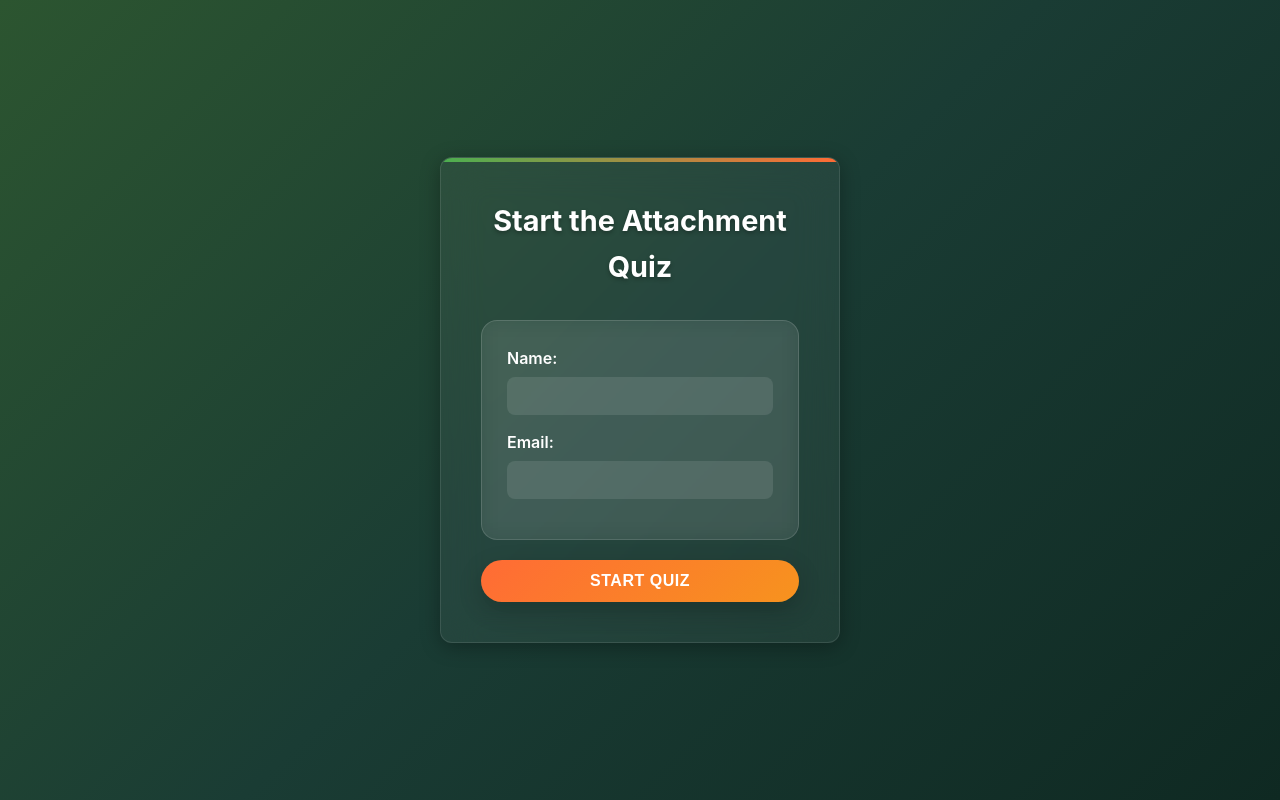
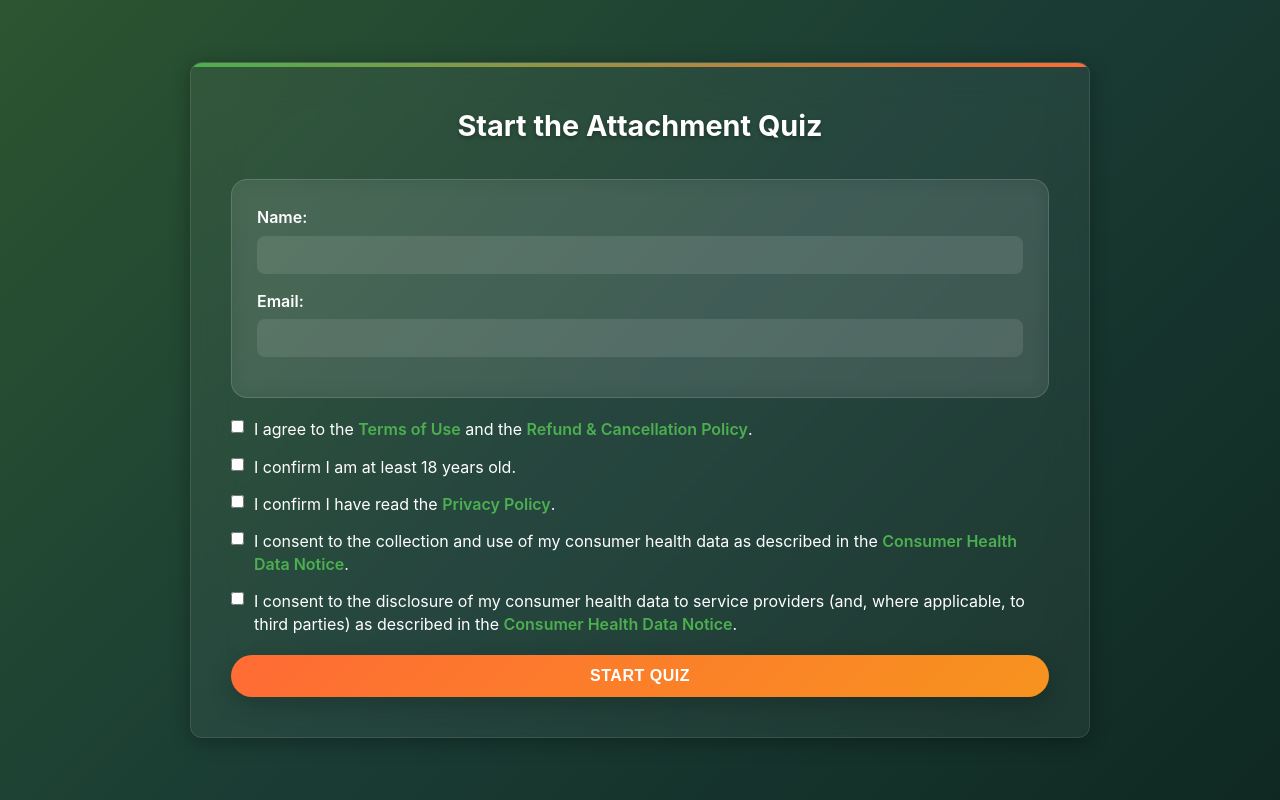
Before and after one commit to umarsabir12/adamlanesmith-flask-app, a Flask app: page /start in a window 1280 px wide. Run offline with Flask 3, Linux system fonts and the light colour scheme.

Commit message:
Added checkbox before going into quiz

```diff
--- a/templates/start.html
+++ b/templates/start.html
@@ -22,7 +22,7 @@
       border-radius: 12px;
       box-shadow: 0 4px 20px rgba(0, 0, 0, 0.3);
       width: 100%;
-      max-width: 400px;
+      /* max-width: 400px; */
     }
 
     h1 {
@@ -39,6 +39,42 @@
       font-weight: 600;
       display: block;
       margin-bottom: 5px;
+    }
+
+    .checkbox-group {
+      margin-bottom: 20px;
+    }
+
+    .checkbox-item {
+      display: flex;
+      align-items: flex-start;
+      margin-bottom: 15px;
+      gap: 10px;
+    }
+
+    .checkbox-item input[type="checkbox"] {
+      margin: 0;
+      flex-shrink: 0;
+      margin-top: 2px;
+    }
+
+    .checkbox-item label {
+      display: inline;
+      margin: 0;
+      font-weight: normal;
+      line-height: 1.4;
+    }
+
+    .checkbox-item label a {
+      color: #4CAF50;
+      text-decoration: none;
+      font-weight: 600;
+      transition: color 0.3s ease;
+    }
+
+    .checkbox-item label a:hover {
+      color: #45a049;
+      text-decoration: underline;
     }
 
     input[type="text"],
@@ -103,6 +139,33 @@
         <label for="email">Email:</label>
         <input type="email" id="email" name="email" required />
       </div>
+      <div class="checkbox-group">
+        <div class="checkbox-item">
+          <input type="checkbox" id="terms" name="terms" required />
+          <label for="terms">I agree to the <a href="https://adamlanesmith.com/terms-conditions/" target="_blank" rel="noopener noreferrer">Terms of Use</a> and the <a href="https://adamlanesmith.com/refunds/" target="_blank" rel="noopener noreferrer">Refund & Cancellation Policy</a>.</label>
+        </div>
+
+        <div class="checkbox-item">
+          <input type="checkbox" id="age" name="age" required />
+          <label for="age">I confirm I am at least 18 years old.</label>
+        </div>
+
+        <div class="checkbox-item">
+          <input type="checkbox" id="privacy" name="privacy" required />
+          <label for="privacy">I confirm I have read the <a href="https://adamlanesmith.com/privacy-policy/" target="_blank" rel="noopener noreferrer">Privacy Policy</a>.</label>
+        </div>
+
+        <div class="checkbox-item">
+          <input type="checkbox" id="health_data" name="health_data" required />
+          <label for="health_data">I consent to the collection and use of my consumer health data as described in the <a href="https://adamlanesmith.com/consumer-health-data-notice/" target="_blank" rel="noopener noreferrer">Consumer Health Data Notice</a>.</label>
+        </div>
+
+        <div class="checkbox-item">
+          <input type="checkbox" id="disclosure" name="disclosure" required />
+          <label for="disclosure">I consent to the disclosure of my consumer health data to service providers (and, where applicable, to third parties) as described in the <a href="https://adamlanesmith.com/consumer-health-data-notice/" target="_blank" rel="noopener noreferrer">Consumer Health Data Notice</a>.</label>
+        </div>
+      </div>
+
       <button type="submit" class="btn btn-primary">Start Quiz</button>
     </form>
   </div>
```
